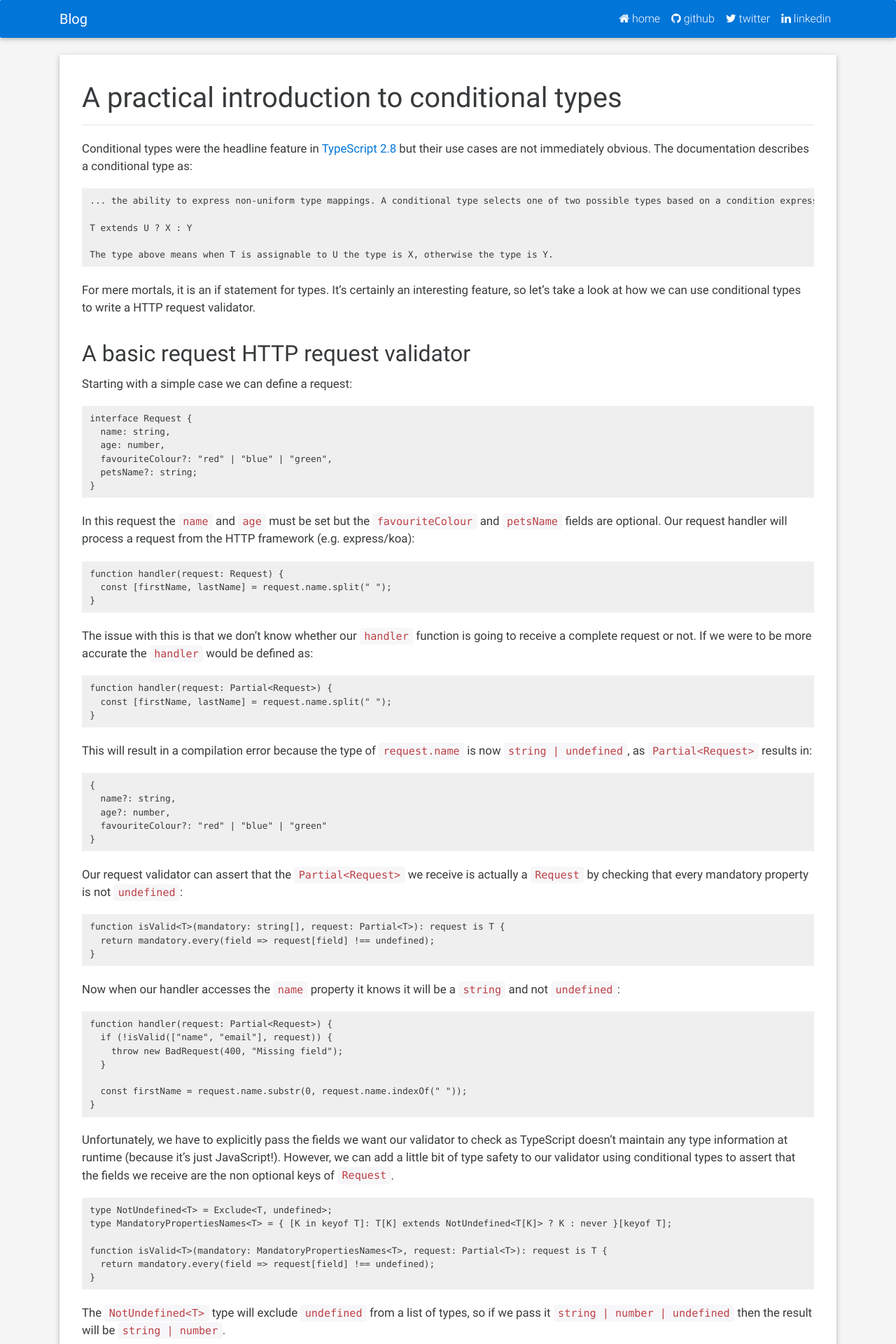
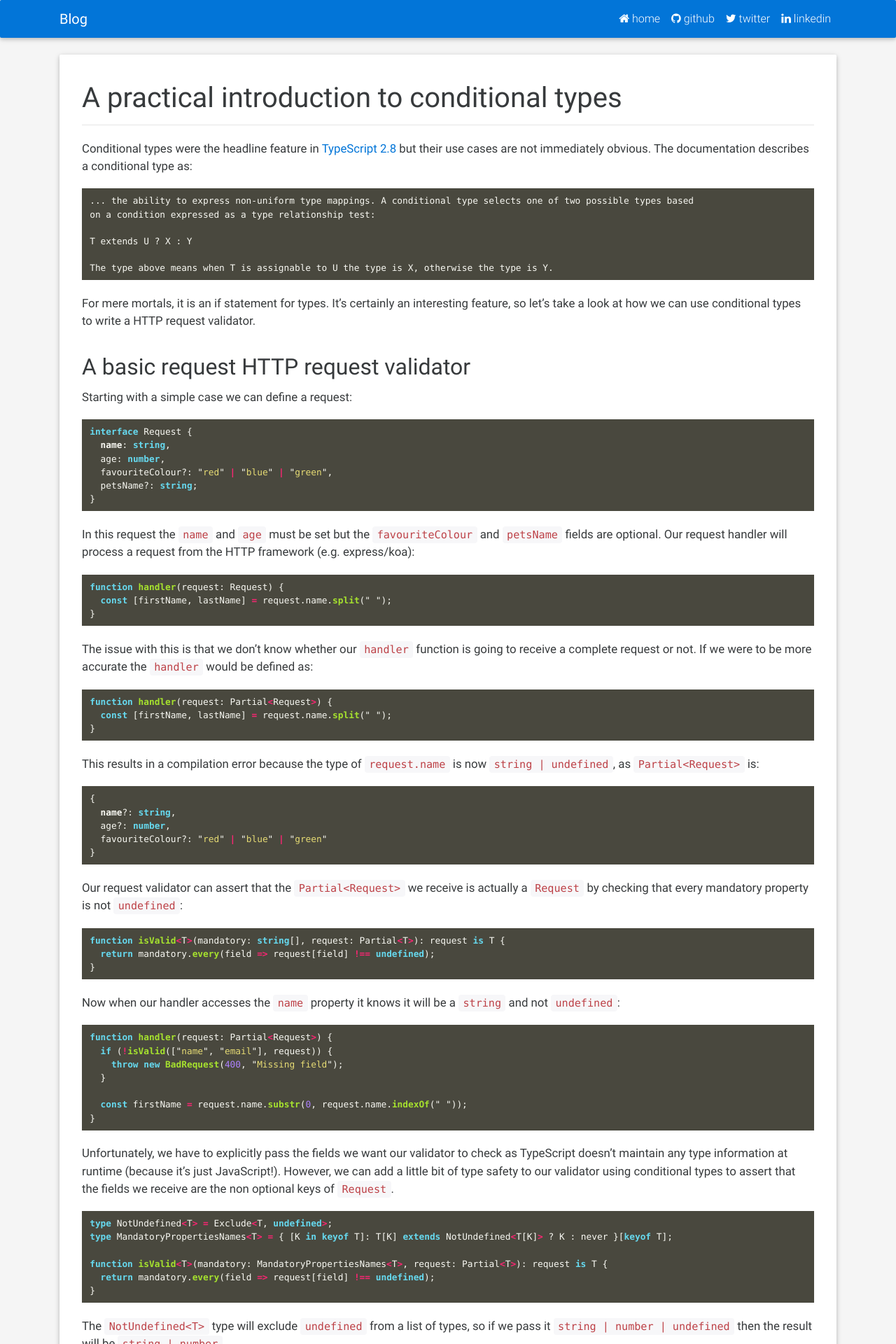
Before and after one commit to linusnorton/ljn.io, a Jekyll site: the page built from _posts/2018-06-28-a-practical-introduction-to-conditional-types.md, in a window 1280 px wide. Shown: the top 1920 px of the page at 70% size. Built offline with Jekyll 4.4.1, drawn with Linux system fonts in a browser that asks for light colours; nearby versions of some CDN libraries; some of the changed text lies outside the part shown.

Commit message:
Added code highlighting

````diff
--- a/Gemfile
+++ b/Gemfile
@@ -4,3 +4,4 @@ gem 'jekyll'
 gem 'jekyll-gist'
 gem 'jekyll-youtube'
 gem 'github-pages', group: :jekyll_plugins
+gem 'rouge'
--- a/_config.yml
+++ b/_config.yml
@@ -27,3 +27,4 @@ timezone: Europe/London
 plugins:
    - jekyll-gist
    - jekyll-youtube
+highlighter: rouge
--- a/_layouts/page.html
+++ b/_layouts/page.html
@@ -13,6 +13,7 @@
     <link rel="stylesheet" href="/asset/css/bootstrap.min.css"/>
     <link rel="stylesheet" href="/asset/css/mdb.min.css"/>
     <link rel="stylesheet" href="/asset/css/style.css"/>
+    <link rel="stylesheet" href="/asset/css/syntax.css"/>
     <link rel="alternate" type="application/atom+xml" href="/blog.xml" title="{{site.blog.name}}"/>
     <link rel="sitemap" type="application/xml" href="/sitemap.xml" title="Sitemap"/>
     <link rel="canonical" href="http://{{site.host}}{{page.url | replace: 'index.html', ''}}"/>
--- a/_posts/2018-06-28-a-practical-introduction-to-conditional-types.md
+++ b/_posts/2018-06-28-a-practical-introduction-to-conditional-types.md
@@ -8,7 +8,8 @@ layout: post
 
 Conditional types were the headline feature in [TypeScript 2.8](https://www.typescriptlang.org/docs/handbook/release-notes/typescript-2-8.html) but their use cases are not immediately obvious. The documentation describes a conditional type as:
 ```
-... the ability to express non-uniform type mappings. A conditional type selects one of two possible types based on a condition expressed as a type relationship test:
+... the ability to express non-uniform type mappings. A conditional type selects one of two possible types based
+on a condition expressed as a type relationship test:
 
 T extends U ? X : Y
 
@@ -21,7 +22,7 @@ For mere mortals, it is an if statement for types. It's certainly an interesting
 
 Starting with a simple case we can define a request:
 
-```
+```typescript
 interface Request {
   name: string,
   age: number,
@@ -32,7 +33,7 @@ interface Request {
 
 In this request the `name` and `age` must be set but the `favouriteColour` and `petsName` fields are optional. Our request handler will process a request from the HTTP framework (e.g. express/koa):
 
-```
+```typescript
 function handler(request: Request) {
   const [firstName, lastName] = request.name.split(" ");
 }
@@ -40,15 +41,15 @@ function handler(request: Request) {
 
 The issue with this is that we don't know whether our `handler` function is going to receive a complete request or not. If we were to be more accurate the `handler` would be defined as:
 
-```
+```typescript
 function handler(request: Partial<Request>) {
   const [firstName, lastName] = request.name.split(" ");
 }
 ```
 
-This will result in a compilation error because the type of `request.name` is now `string | undefined`, as `Partial<Request>` results in:
+This results in a compilation error because the type of `request.name` is now `string | undefined`, as `Partial<Request>` is:
 
-```
+```typescript
 {
   name?: string,
   age?: number,
@@ -58,7 +59,7 @@ This will result in a compilation error because the type of `request.name` is no
 
 Our request validator can assert that the `Partial<Request>` we receive is actually a `Request` by checking that every mandatory property is not `undefined`:
 
-```
+```typescript
 function isValid<T>(mandatory: string[], request: Partial<T>): request is T {
   return mandatory.every(field => request[field] !== undefined);
 }
@@ -66,7 +67,7 @@ function isValid<T>(mandatory: string[], request: Partial<T>): request is T {
 
 Now when our handler accesses the `name` property it knows it will be a `string` and not `undefined`:
 
-```
+```typescript
 function handler(request: Partial<Request>) {
   if (!isValid(["name", "email"], request)) {
     throw new BadRequest(400, "Missing field");
@@ -78,7 +79,7 @@ function handler(request: Partial<Request>) {
 
 Unfortunately, we have to explicitly pass the fields we want our validator to check as TypeScript doesn't maintain any type information at runtime (because it's just JavaScript!). However, we can add a little bit of type safety to our validator using conditional types to assert that the fields we receive are the non optional keys of `Request`.
 
-```
+```typescript
 type NotUndefined<T> = Exclude<T, undefined>;
 type MandatoryPropertiesNames<T> = { [K in keyof T]: T[K] extends NotUndefined<T[K]> ? K : never }[keyof T];
 
@@ -91,13 +92,13 @@ The `NotUndefined<T>` type will exclude `undefined` from a list of types, so if
 
 Using conditional types we can construct a list of mandatory properties of an object by asserting that the type of the key is the same as the as the type of the key without `undefined`:
 
-```
+```typescript
 T[K] extends NotUndefined<T[K]>
 ```
 
 If this statement holds, then the type of `K` is set to `K`, otherwise it is set to `never`:
 
-```
+```typescript
 T[K] extends NotUndefined<T[K]> ? K : never
 ```
 
@@ -109,7 +110,7 @@ Now if we passed `["name", "petsName"]` as mandatory fields we'd get compilation
 
 We may also want to populate the optional properties in our request with a default value:
 
-```
+```typescript
 function withDefaults<T>(defaults: object, request: T): T {
   return Object.assign({}, defaults, request);
 }
@@ -117,8 +118,7 @@ function withDefaults<T>(defaults: object, request: T): T {
 
 The type information here is not entirely accurate meaning our handler wouldn't know that the optional parameters have been set:
 
-```
-
+```typescript
 function handler(request: Partial<Request>): Response {
   if (!isValid(["name", "email"], request)) {
     throw new BadRequest(400, "Missing field");
@@ -134,8 +134,7 @@ The type of `requestWithDefaults.favouriteColour` is still `"red" | "blue" | "gr
 
 We can tighten up the type information by being more specific about the default parameters and return type:
 
-```
-
+```typescript
 type OptionalPropertiesNames<T> = { [K in keyof T]: T[K] extends NotUndefined<T[K]> ? never : K }[keyof T];
 type OptionalProperties<T> = Pick<T, OptionalPropertiesNames<T>>;
 type Complete<T extends object> = { [K in keyof T]-?: T[K]; };
@@ -147,7 +146,7 @@ function withDefaults<T>(defaults: Complete<OptionalProperties<T>>, request: T):
 
 The `Complete<T>` type returns a version of `T` where all optional properties have been set to required. The return type of our function becomes `Complete<Request>`:
 
-```
+```typescript
 {
   name: string,
   age: number,
@@ -160,7 +159,7 @@ This means `favouriteColour` and `petsName` can now be used without having to ch
 
 The `OptionalPropertiesNames<T>` type is the inverse of `MandatoryPropertiesNames<T>` - all the properties that can be set to `undefined`. We can use the in built `Pick` type to extract those properties from another type:
 
-```
+```typescript
 type OptionalProperties<Request> = {
   favouriteColour?: "red" | "blue" | "green",
   petsName?: string;
@@ -169,7 +168,7 @@ type OptionalProperties<Request> = {
 
 Wrapping `OptionalProperties<Request>` with `Complete` means that the `defaults` value passed in to the `withDefaults` function must have **every** optional parameter set.
 
-For instance passing `{ favouriteColour: "red" }` to `withDefaults` would result in a compilation error because the default value for `petsName` was not given.
+For instance passing `{ favouriteColour: "red" }` to `withDefaults` results in a compilation error because the default value for `petsName` was not given.
 
 ## The holes waiting to be filled
 
--- /dev/null
+++ b/asset/css/syntax.css
@@ -0,0 +1,210 @@
+.highlight table td { padding: 5px; }
+.highlight table pre { margin: 0; }
+.highlight .c, .highlight .cd {
+  color: #75715e;
+  font-style: italic;
+}
+.highlight .cm {
+  color: #75715e;
+  font-style: italic;
+}
+.highlight .c1 {
+  color: #75715e;
+  font-style: italic;
+}
+.highlight .cp {
+  color: #75715e;
+  font-weight: bold;
+}
+.highlight .cs {
+  color: #75715e;
+  font-weight: bold;
+  font-style: italic;
+}
+.highlight .err {
+  color: #960050;
+  background-color: #1e0010;
+}
+.highlight .gi {
+  color: #ffffff;
+  background-color: #324932;
+}
+.highlight .gd {
+  color: #ffffff;
+  background-color: #493131;
+}
+.highlight .ge {
+  color: #000000;
+  font-style: italic;
+}
+.highlight .gr {
+  color: #aa0000;
+}
+.highlight .gt {
+  color: #aa0000;
+}
+.highlight .gh {
+  color: #999999;
+}
+.highlight .go {
+  color: #888888;
+}
+.highlight .gp {
+  color: #555555;
+}
+.highlight .gs {
+  font-weight: bold;
+}
+.highlight .gu {
+  color: #aaaaaa;
+}
+.highlight .k, .highlight .kv {
+  color: #66d9ef;
+  font-weight: bold;
+}
+.highlight .kc {
+  color: #66d9ef;
+  font-weight: bold;
+}
+.highlight .kd {
+  color: #66d9ef;
+  font-weight: bold;
+}
+.highlight .kp {
+  color: #66d9ef;
+  font-weight: bold;
+}
+.highlight .kr {
+  color: #66d9ef;
+  font-weight: bold;
+}
+.highlight .kt {
+  color: #66d9ef;
+  font-weight: bold;
+}
+.highlight .kn {
+  color: #f92672;
+  font-weight: bold;
+}
+.highlight .ow {
+  color: #f92672;
+  font-weight: bold;
+}
+.highlight .o {
+  color: #f92672;
+  font-weight: bold;
+}
+.highlight .mf {
+  color: #ae81ff;
+}
+.highlight .mh {
+  color: #ae81ff;
+}
+.highlight .il {
+  color: #ae81ff;
+}
+.highlight .mi {
+  color: #ae81ff;
+}
+.highlight .mo {
+  color: #ae81ff;
+}
+.highlight .m, .highlight .mb, .highlight .mx {
+  color: #ae81ff;
+}
+.highlight .se {
+  color: #ae81ff;
+}
+.highlight .sb {
+  color: #e6db74;
+}
+.highlight .sc {
+  color: #e6db74;
+}
+.highlight .sd {
+  color: #e6db74;
+}
+.highlight .s2 {
+  color: #e6db74;
+}
+.highlight .sh {
+  color: #e6db74;
+}
+.highlight .si {
+  color: #e6db74;
+}
+.highlight .sx {
+  color: #e6db74;
+}
+.highlight .sr {
+  color: #e6db74;
+}
+.highlight .s1 {
+  color: #e6db74;
+}
+.highlight .ss {
+  color: #e6db74;
+}
+.highlight .s {
+  color: #e6db74;
+}
+.highlight .na {
+  color: #a6e22e;
+}
+.highlight .nc {
+  color: #a6e22e;
+  font-weight: bold;
+}
+.highlight .nd {
+  color: #a6e22e;
+  font-weight: bold;
+}
+.highlight .ne {
+  color: #a6e22e;
+  font-weight: bold;
+}
+.highlight .nf {
+  color: #a6e22e;
+  font-weight: bold;
+}
+.highlight .no {
+  color: #66d9ef;
+}
+.highlight .bp {
+  color: #f8f8f2;
+}
+.highlight .nb {
+  color: #f8f8f2;
+}
+.highlight .ni {
+  color: #f8f8f2;
+}
+.highlight .nn {
+  color: #f8f8f2;
+}
+.highlight .vc {
+  color: #f8f8f2;
+}
+.highlight .vg {
+  color: #f8f8f2;
+}
+.highlight .vi {
+  color: #f8f8f2;
+}
+.highlight .nv {
+  color: #f8f8f2;
+}
+.highlight .w {
+  color: #f8f8f2;
+}
+.highlight .nl {
+  color: #f8f8f2;
+  font-weight: bold;
+}
+.highlight .nt {
+  color: #f92672;
+}
+.highlight {
+  color: #f8f8f2;
+  background-color: #49483e;
+}
````
Also changed, not shown: Gemfile.lock.
